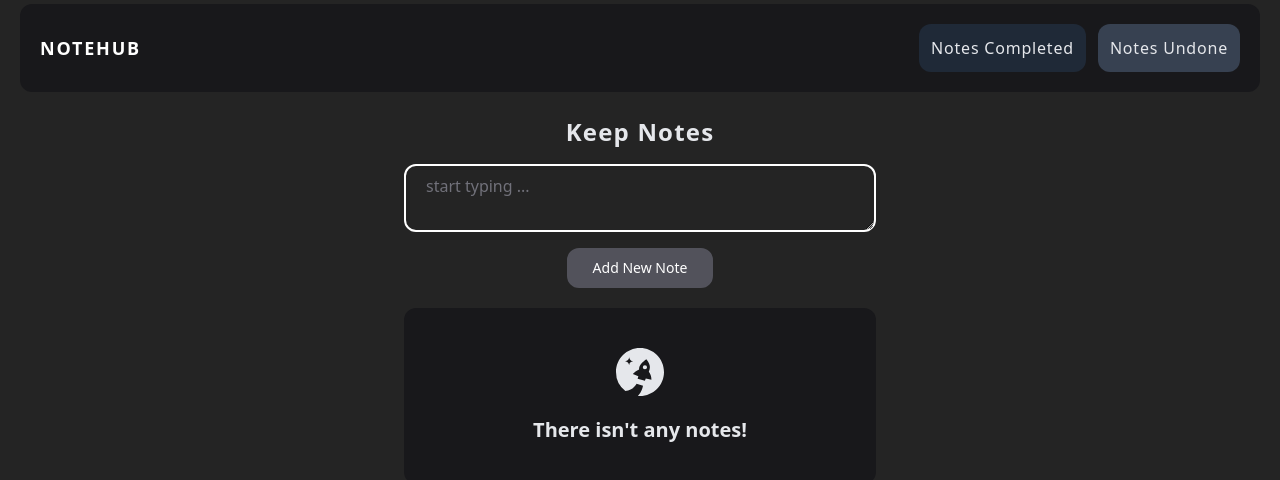
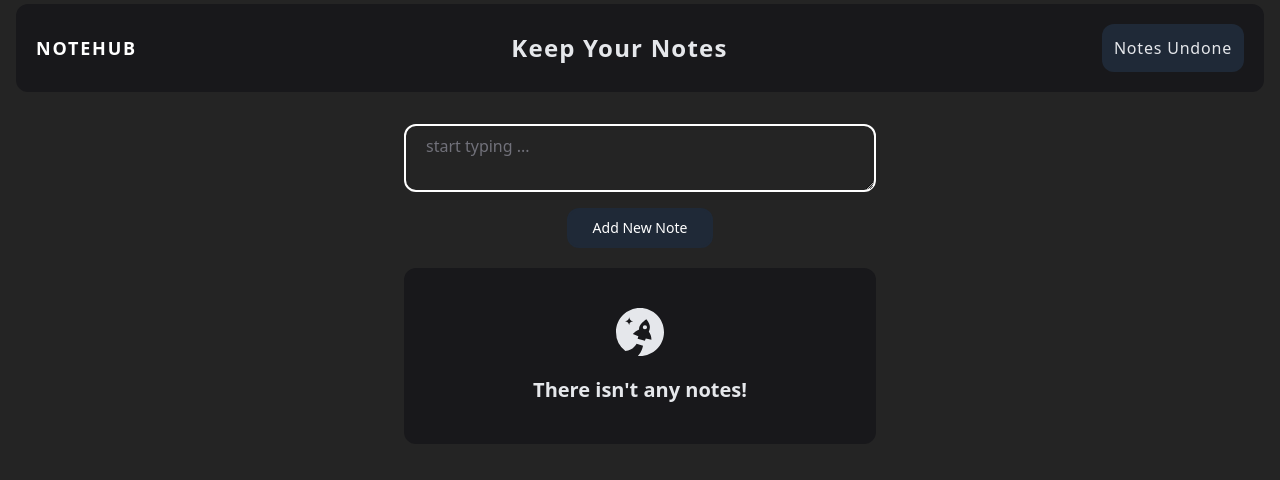
Before and after one commit to berkesayin/notehub, a React (Vite) app: page / in a window 1280 px wide. Shown: the top 480 px of the page. Built offline with nearby package versions, Linux system fonts and the light colour scheme.

Commit message:
Use Notehub title at Navbar

```diff
--- a/src/components/NotehubAddNoteForm/index.tsx
+++ b/src/components/NotehubAddNoteForm/index.tsx
@@ -3,7 +3,6 @@
 import { NotehubButton } from "../NotehubButton";
 import { NotehubTextArea } from "../NotehubTextArea";
 import { toast } from "react-hot-toast";
-import { NotehubTitle } from "../NotehubTitle";
 
 export const NotehubAddNoteForm = () => {
   const [input, setInput] = useState<string>("");
@@ -31,10 +30,6 @@
   return (
     <form onSubmit={handleSubmission}>
       <div className="flex flex-col items-center w-full max-w-lg gap-2 p-5  m-auto">
-        <NotehubTitle
-          className="text-2xl font-bold tracking-wider"
-          text="Keep Notes"
-        />
         <NotehubTextArea
           className="w-full px-5 my-2 py-2 bg-transparent border-2 outline-none border-zinc-600 rounded-xl
           placeholder:text-zinc-500 focus:border-white"
@@ -45,7 +40,7 @@
         />
         <NotehubButton
           type="submit"
-          className="px-6 py-2 text-sm font-normal text-white bg-zinc-600 border-2 border-zinc-600
+          className="px-6 py-2 text-sm font-normal text-white bg-gray-800 border-2 border-gray-800
             hover:bg-zinc-900 active:scale-95 rounded-xl"
         >
           Add New Note
--- a/src/components/NotehubEditNoteForm/index.tsx
+++ b/src/components/NotehubEditNoteForm/index.tsx
@@ -42,8 +42,8 @@
         placeholder="Update your note...."
       />
       <NotehubButton
-        className="w-1/2 px-5 py-2 text-sm font-normal text-white bg-zinc-600 border-2 border-zinc-600
-      hover:bg-zinc-800 active:scale-95 rounded-xl mx-auto"
+        className="w-1/2 px-5 py-2 text-sm font-normal text-white bg-gray-800 border-2 border-gray-800
+        hover:bg-zinc-800 active:scale-95 rounded-xl mx-auto"
         onClick={() => handleUpdateNoteCard(noteCard.id)}
       >
         Update The Note
--- a/src/components/NotehubNavbar/index.tsx
+++ b/src/components/NotehubNavbar/index.tsx
@@ -1,20 +1,20 @@
 import { NotehubButton } from "../NotehubButton";
+import { NotehubTitle } from "../NotehubTitle";
 
 export const NotehubNavbar = () => {
   return (
-    <nav className="bg-zinc-900 rounded-xl p-5 mx-5 my-1">
+    <nav className="bg-zinc-900 rounded-xl p-5 mx-4 my-1">
       <div className="flex justify-between items-center">
         <NotehubButton className="text-white text-lg font-bold tracking-widest">
           NOTEHUB
         </NotehubButton>
-        <div className="flex space-x-3">
-          <NotehubButton className="bg-gray-800 rounded-xl p-3 tracking-wider">
-            Notes Completed
-          </NotehubButton>
-          <NotehubButton className="bg-gray-700 rounded-xl p-3 tracking-wider">
-            Notes Undone
-          </NotehubButton>
-        </div>
+        <NotehubTitle
+          className="text-2xl font-bold tracking-wider"
+          text="Keep Your Notes"
+        />
+        <NotehubButton className="bg-gray-800 rounded-xl p-3 tracking-wider">
+          Notes Undone
+        </NotehubButton>
       </div>
     </nav>
   );
```
